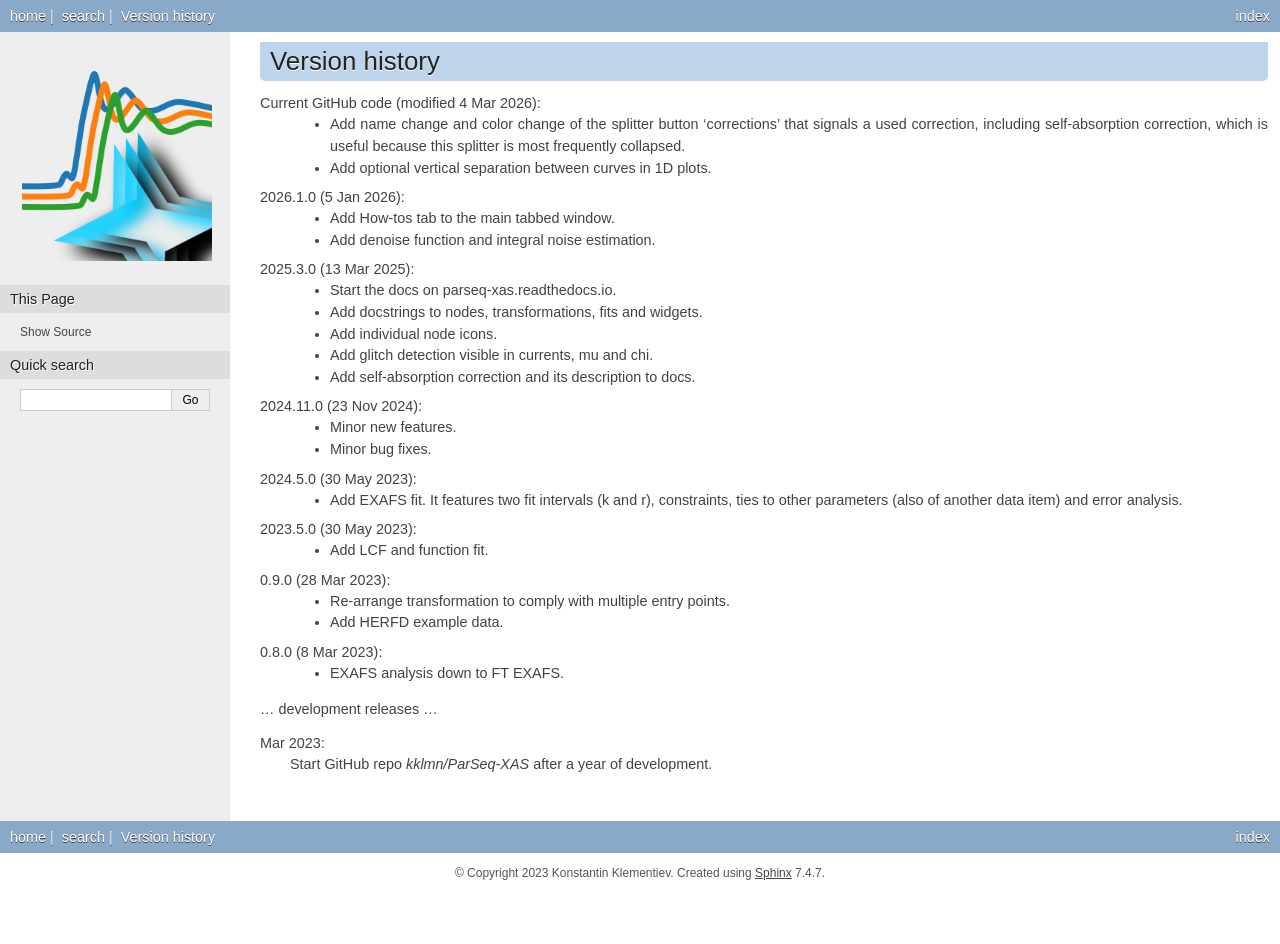
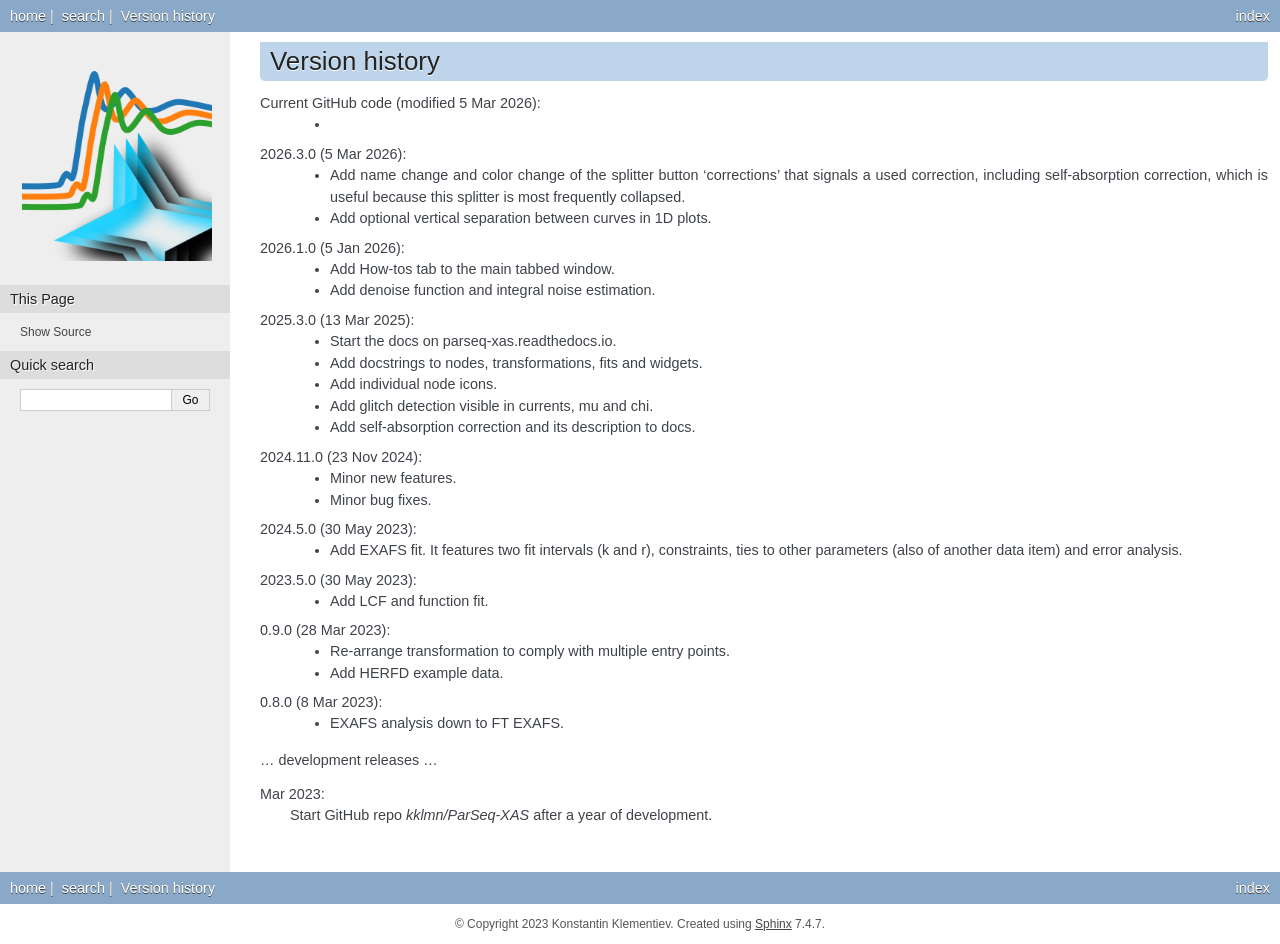
Before and after one commit to kklmn/ParSeq-XAS, a Sphinx documentation site: the page built from parseq_XAS/doc/history.rst, in a window 1280 px wide. Built offline with Sphinx 7.4.7, drawn with Linux system fonts in a browser that asks for light colours; before the commit the page ends 900 px from its top, so only the background shows below that.

Commit message:
Update history.rst

```diff
--- a/parseq_XAS/doc/history.rst
+++ b/parseq_XAS/doc/history.rst
@@ -3,7 +3,10 @@
 Version history
 ---------------
 
-Current GitHub code (modified 4 Mar 2026):
+Current GitHub code (modified 5 Mar 2026):
+    -
+
+2026.3.0 (5 Mar 2026):
     - Add name change and color change of the splitter button 'corrections'
       that signals a used correction, including self-absorption correction,
       which is useful because this splitter is most frequently collapsed.
```
